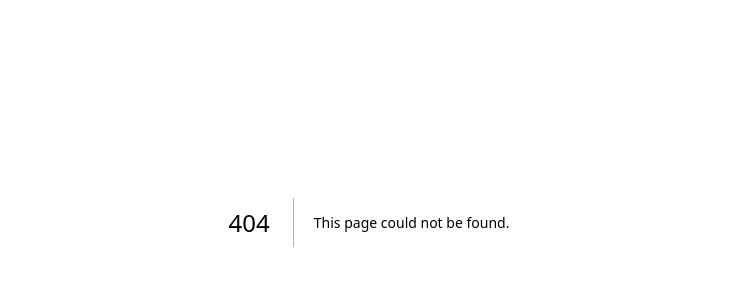
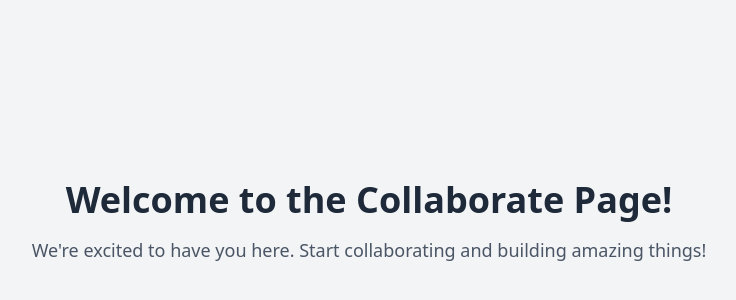
Before and after one commit to YashNuhash/XOR, a Next.js app: page /Editor in a window 1280 px wide. Before the commit this address had no page. Shown: the part 178-478 px from the top of the page, without its empty margins (271-1007 px from the left). Built offline with nearby package versions, Linux system fonts and the light colour scheme.

Commit message:
feat : adeed "Editor" Route through "Collaborate Now " Button Navigation

```diff
--- a/src/app/Collaborate/page.tsx
+++ b/src/app/Collaborate/page.tsx
@@ -1,3 +1,6 @@
+import { Button } from '@/components/ui/button';
+import { Link } from 'lucide-react';
+import { div } from 'motion/react-client';
 import React from 'react';
 
 export default function Collaborate() {
@@ -7,7 +10,18 @@ export default function Collaborate() {
             <p className="mt-4 text-lg text-gray-600">
                 We're excited to have you here. Start collaborating and building amazing things!
             </p>
-            <button className="mt-6 px-4 py-2 bg-blue-500 text-white rounded hover:bg-blue-600 transition duration-200 cursor-pointer"> Collaborate Now </button>
+            <div key={1}
+                className="bg-foreground/10 rounded-[calc(var(--radius-xl)+0.125rem)] border p-0.5">
+                <Button
+                    asChild
+                    size="lg"
+                    className="rounded-xl px-5 text-base">
+                    <Link href="/Editor">
+                        <span className="text-nowrap">Collaborate Now</span>
+                    </Link>
+                </Button>
+            </div>
         </div>
+
     );
 }
--- /dev/null
+++ b/src/app/Editor/page.tsx
@@ -0,0 +1,14 @@
+import { Button } from '@/components/ui/button';
+import { Link } from 'lucide-react';
+import React from 'react';
+
+export default function Editor() {
+    return (
+        <div className="flex flex-col items-center justify-center min-h-screen bg-gray-100">
+            <h1 className="text-4xl font-bold text-gray-800">Welcome to the Collaborate Page!</h1>
+            <p className="mt-4 text-lg text-gray-600">
+                We're excited to have you here. Start collaborating and building amazing things!
+            </p>
+        </div>
+    );
+}
```
Also changed, not shown: 1 other file (tests, documents, lock files or other folders).
